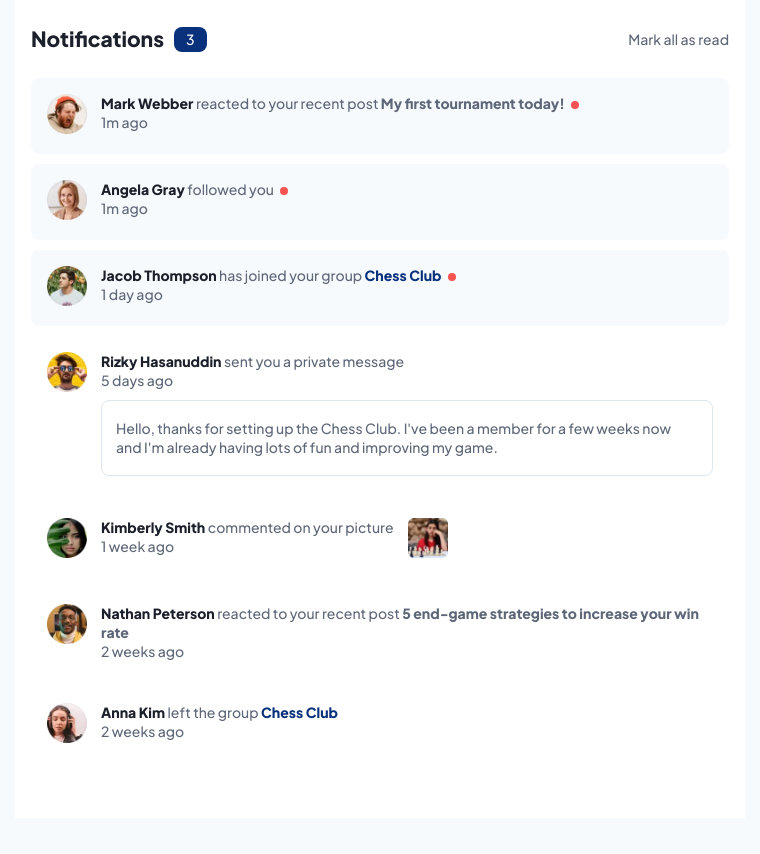
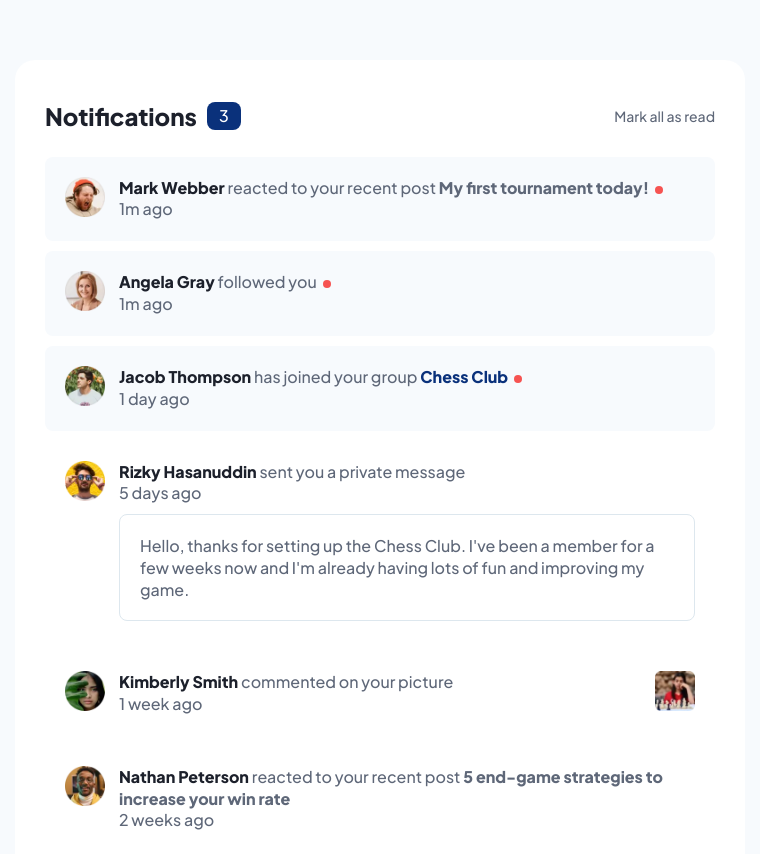
Before and after one commit to madegilangaditya/notifications-page-main, a plain HTML site: page index.html in a window 1280 px wide. Shown: the top 854 px of the page, without its empty margins (260-1020 px from the left). Before the commit the page ends 818 px from the top, so only its background shows below. Drawn offline with Linux system fonts and the light colour scheme.

Commit message:
add desktop styling

```diff
--- /dev/null
+++ b/assets/css/_responsive.scss
@@ -0,0 +1,28 @@
+@media  all and (min-width:768px) {
+    body{
+        font-size: 1rem;
+    }
+
+    section{
+        padding: 60px 0;
+    }
+    .container{
+        border-radius: 20px;
+    }
+
+    .col{
+        padding: 15px 30px 15px;
+    }
+
+    header{
+        margin-top: 25px;
+    }
+
+    .notification-item{
+        padding: 20px;
+
+        .message{
+            padding: 20px;
+        }
+    }
+}
--- a/assets/css/style.scss
+++ b/assets/css/style.scss
@@ -129,6 +129,8 @@ header{
 }
 
 .comment-content{
+    margin-left: auto;
+
     img{
         width: 40px;
         min-width: 40px;
@@ -139,3 +141,5 @@ header{
     width: 40px;
     height: 40px;
 }
+
+@import "responsive";
```
Also changed, not shown: assets/js/app.js (+0 -20 lines), assets/css/style.css.
